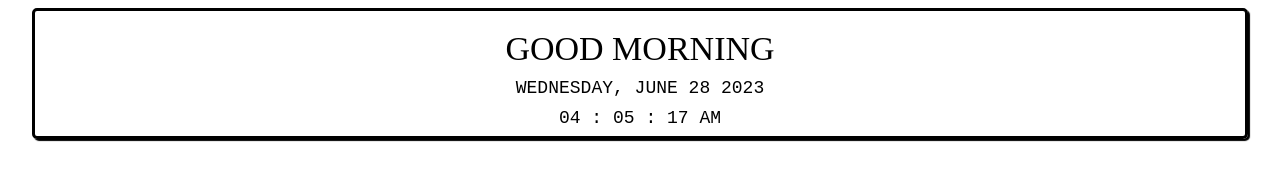
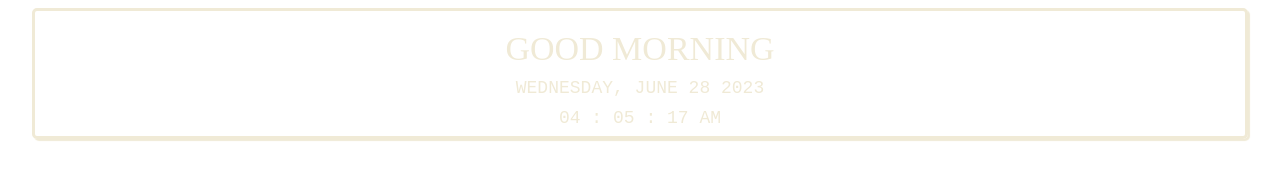
Before and after one commit to jamiepoli/notion-embeds, a plain HTML site: page index.html in a window 1280 px wide. Drawn offline with Linux system fonts and the light colour scheme.

Commit message:
Update index.html

```diff
--- a/index.html
+++ b/index.html
@@ -15,16 +15,16 @@
 
         .widget {
             padding: 5px 5px ;
-            color: #000;
+            color: #F0EAD6;
             display: flex;
             justify-content:center;
             align-items:center;
             flex-direction: column;
             max-width: 95%;
             margin: auto;
-            border: 3px solid #000;
+            border: 3px solid #F0EAD6;
             border-radius: 5px;
-            box-shadow: 2px 2px 1px 0px #000;
+            box-shadow: 2px 2px 1px 0px #F0EAD6;
 
         }
 
```
